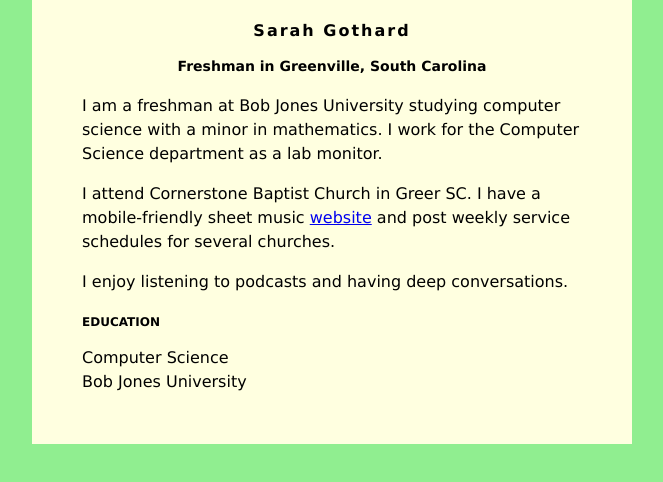
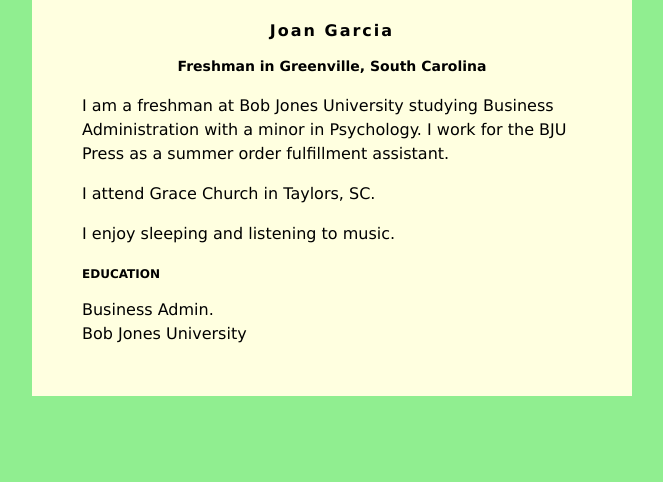
Before and after one commit to jgarc507/jgarc507.github.io, a plain HTML site: page index.html in a window 1280 px wide. Shown: the whole page, without its empty margins (308-971 px from the left). Drawn offline with Linux system fonts and the light colour scheme.

Commit message:
Update index.html

```diff
--- a/index.html
+++ b/index.html
@@ -30,21 +30,19 @@
 </head>
 <body>
     <div id="content">
-        <h1>Sarah Gothard</h1>
+        <h1>Joan Garcia</h1>
         <h2>Freshman in Greenville, South Carolina</h2>
 
-         <p>I am a freshman at Bob Jones University studying computer science with a minor in
-            mathematics. I work for the Computer Science department as a lab monitor.</p>
+         <p>I am a freshman at Bob Jones University studying Business Administration with a minor in
+            Psychology. I work for the BJU Press as a summer order fulfillment assistant.</p>
          <p>
-            I attend Cornerstone Baptist Church in Greer SC. I have a mobile-friendly
-            sheet music <a href="https://mobilehymns.org/">website</a> and post weekly service
-            schedules for several churches.
+            I attend Grace Church in Taylors, SC.
          </p>
          <p>
-            I enjoy listening to podcasts and having deep conversations.
+            I enjoy sleeping and listening to music.
          </p>
         <h3>EDUCATION</h3>
-        Computer Science<br />
+        Business Admin.<br />
         Bob Jones University
     </div>
 
```
